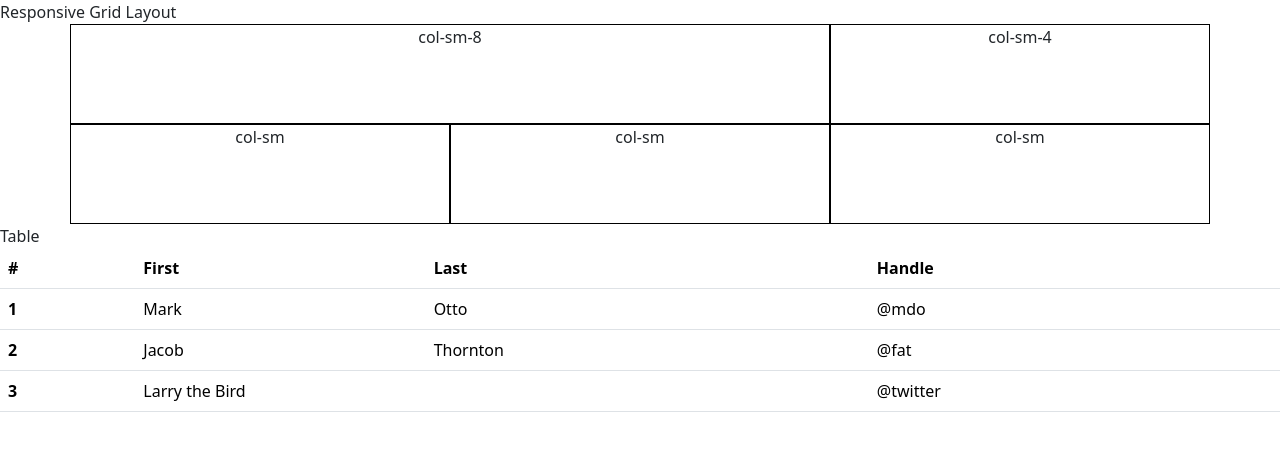
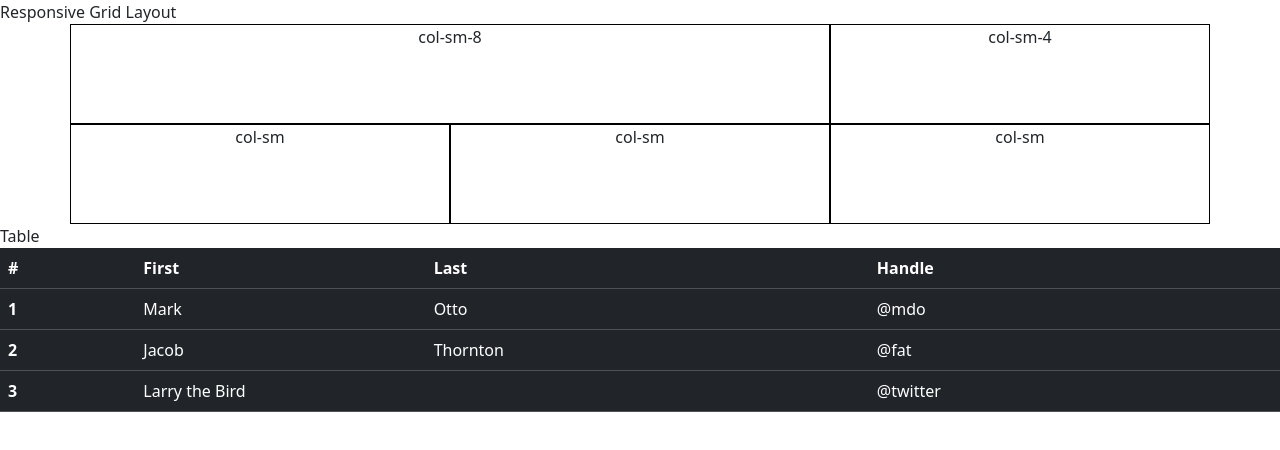
Before and after one commit to singh-moni/Intro2bootstrap, a plain HTML site: page pages/index.html in a window 1280 px wide. Drawn offline with nearby package versions, Linux system fonts and the light colour scheme.

```diff
--- a/pages/index.html
+++ b/pages/index.html
@@ -37,7 +37,7 @@
       </div>
     </div>
     Table
-    <table class="table">
+    <table class="table table-dark table-stripedS">
       <thead>
         <tr>
           <th scope="col">#</th>
```
